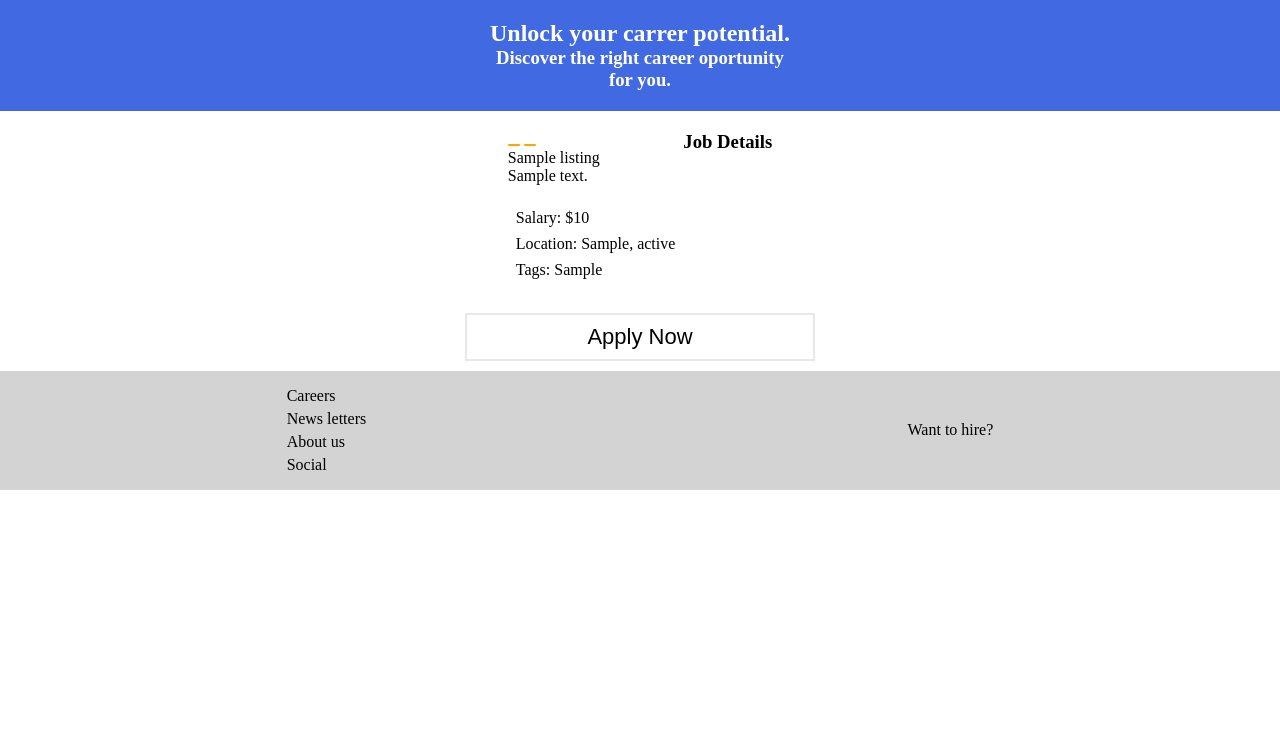
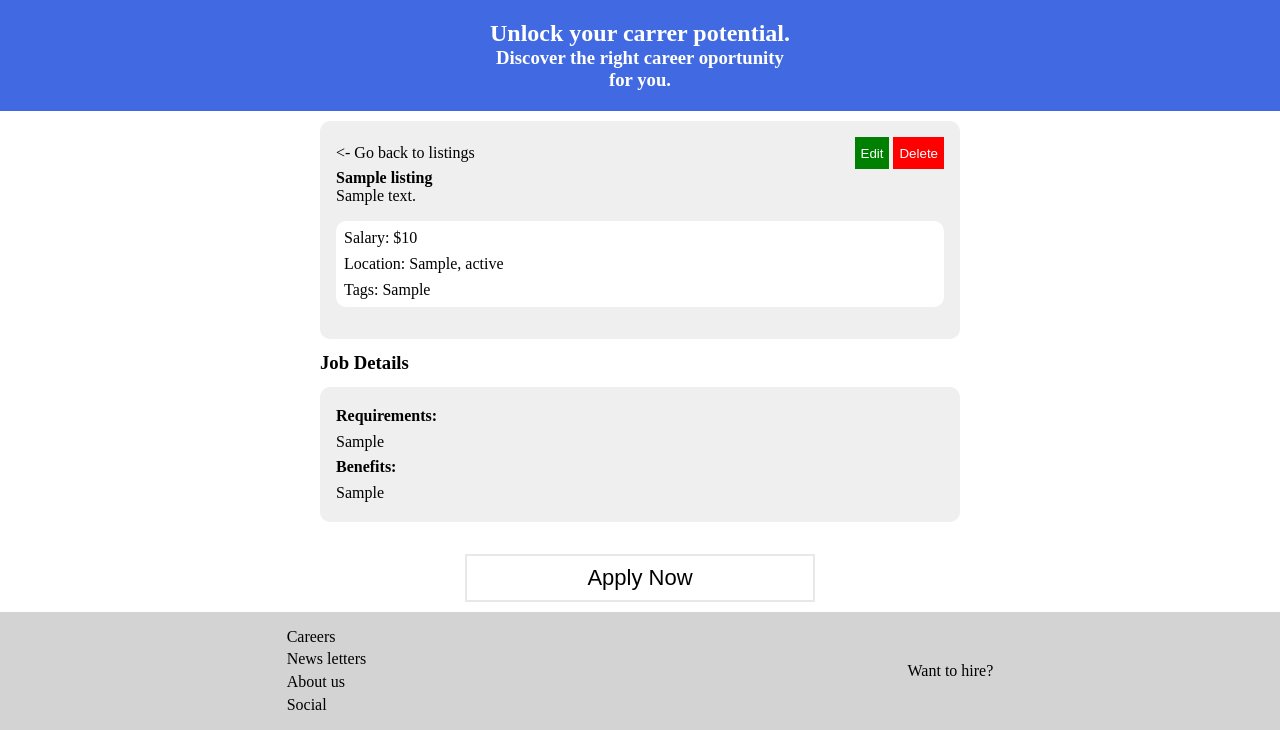
Before and after one commit to giangarof/job_list, a PHP site: page /listing?id=1 in a window 1280 px wide. Shown: the part 219-949 px from the top of the page. Before the commit the page ends 709 px from the top, so only its background shows below. Run offline with PHP 8.4, Linux system fonts and the light colour scheme; tables that the repository leaves empty or names only in its code hold one stand-in row (values such as "Sample post"); a stand-in replaces the project's code that opens the database connection.

Commit message:
show details job

```diff
--- a/views/listings/show.view.php
+++ b/views/listings/show.view.php
@@ -2,16 +2,18 @@
 <?php loadPartial('navbar'); ?>
 <?php loadPartial('header'); ?>
 
-<section>
+<section class="show-view-section">
 	<div class="outer-card">
-		<div class="card-1">
+		<div class="card-1 general">
 			<div class="top-card">
-				<a></a>
-				<a><button></button></a>
-				<a><button></button></a>
+				<a href="/listings"> <- Go back to listings</a>
+				<div>
+					<a href='/'><button class="btn-show save">Edit</button></a>
+					<a href="/"><button class="btn-show cancel">Delete</button></a>
+				</div>
 			</div>
-			<div class="job-info">
-				<p><?= $listing->title ?></p>
+			<div class="">
+				<p><strong><?= $listing->title ?> </strong></p>
 				<p><?= $listing->description ?></p>
 				<div class="inner-card">
 					<p>Salary:  <?= formatSalary($listing->salary) ?></p>
@@ -20,19 +22,21 @@
 				</div>
 			</div>
 		</div>
-		<div class="card-2">
+		<div class="card-2 general">
 			<h3>Job Details</h3>
 			<div class="requirements">
-
+				<p><strong>Requirements:</strong></p>
+				<p><?= $listing->requirements ?></p>
+				<p><strong>Benefits: </strong></p>
+				<p><?= $listing->benefits ?></p>
 			</div>
 		</div>
-	</div>
+		<div class="apply">
+			<a href="/listings">
+				<button class="btn-first-section">Apply Now</button>
+			</a>
 
-	<div class="third-section">
-		<a href="/listings">
-			<button class="btn-first-section">Apply Now</button>
-		</a>
-
+		</div>
 	</div>
 
 
--- a/views/partials/css.php
+++ b/views/partials/css.php
@@ -128,14 +128,14 @@
 			padding: 2rem 0 2rem 0;
 		}
 
-		.outer-card{
+		/*.outer-card{
 
 			display: flex;
 			flex-direction: row;
 			justify-content: center;
 			margin: 10px 0 10px 0;
 
-		}
+		}*/
 
 		.card{
 			width: 100%;
@@ -253,6 +253,64 @@
 
 		/*	SHOW VIEW	*/
 
+		.show-view-section{
+			display: flex;
+			flex-direction: row;
+			justify-content: center;
+		}
+		.outer-card{
+			/*display: flex;
+			flex-direction: column;
+			align-items: center;
+			margin: 10px 0 10px 0;*/
+			width: 50%;
+
+		}
+
+		.general{
+			min-width: 100%;
+			max-width: 100%;
+		}
+
+		.card-1{
+			background-color: #efefef;
+			padding: 1rem;
+			border-radius: 10px;
+		}
+
+		.top-card{
+			display: flex;
+			justify-content: space-between;
+			align-items: center;
+
+		}
+
+		.top-card > a{
+			color: #000;
+		}
+
+		.btn-show{
+			border-radius: initial;
+			height: 2rem;
+		}
+
+		.card-2{
+			border-radius: 10px;
+			line-height: 3rem;
+		}
+
+		.requirements{
+			background-color: #efefef;
+			padding: 1rem;
+			border-radius: 10px;
+			line-height: 1.6rem;
+		}
+
+		.apply{
+			text-align: center;
+			padding: 2rem 0 0 0;
+		}
+
 
 
 		/*	FOOTER	*/
```
